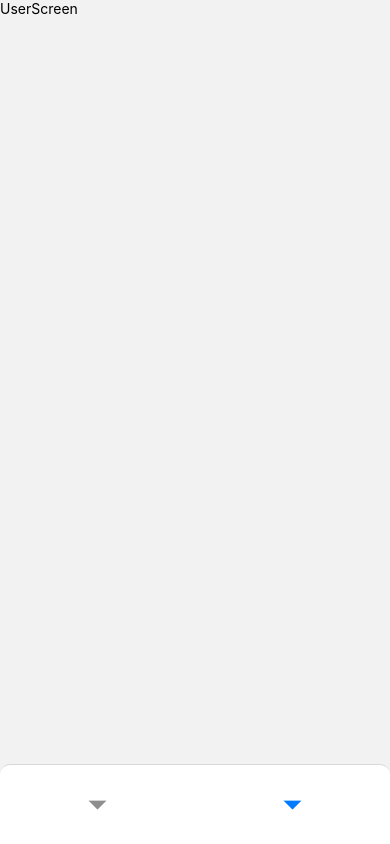
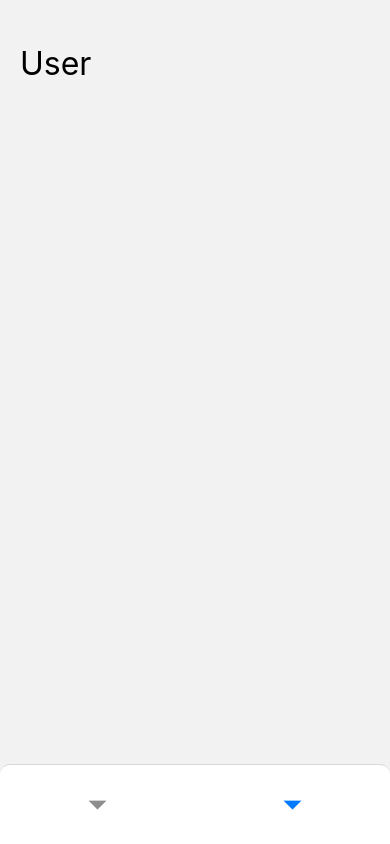
Before and after one commit to anirudh-mk/agriculture-automation-using-iot-frontend-app, a React Native app: screen /Screen2 in a window 390 px wide. Built offline with nearby package versions, Linux system fonts and the light colour scheme.

Commit message:
feat(screen/UserScreen.js)Add HeaddingText in

```diff
--- a/screens/UserScreen.js
+++ b/screens/UserScreen.js
@@ -1,10 +1,11 @@
 import { View, Text } from 'react-native'
 import React from 'react'
+import HeaddingText from '../components/HeaddingText'
 
 const UserScreen = () => {
   return (
     <View>
-      <Text>UserScreen</Text>
+      <HeaddingText text='User'/>
     </View>
   )
 }
```
